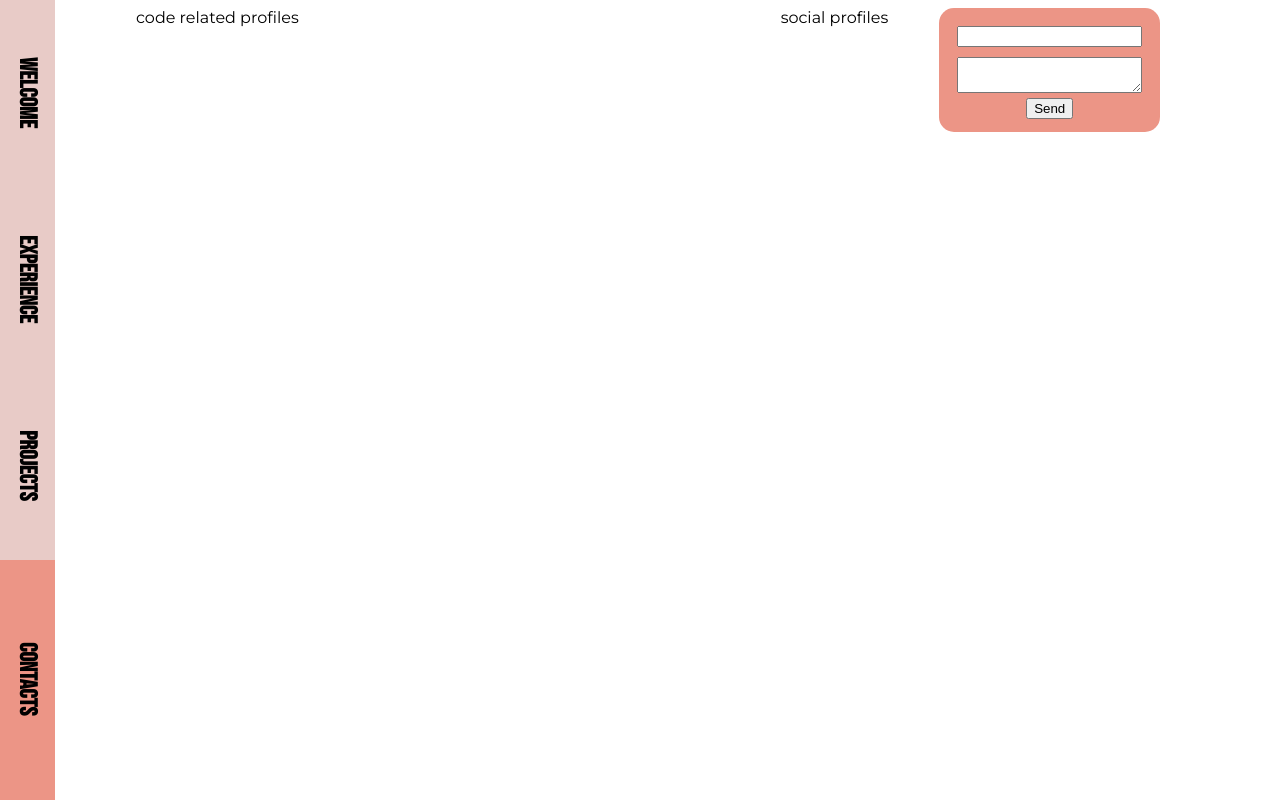
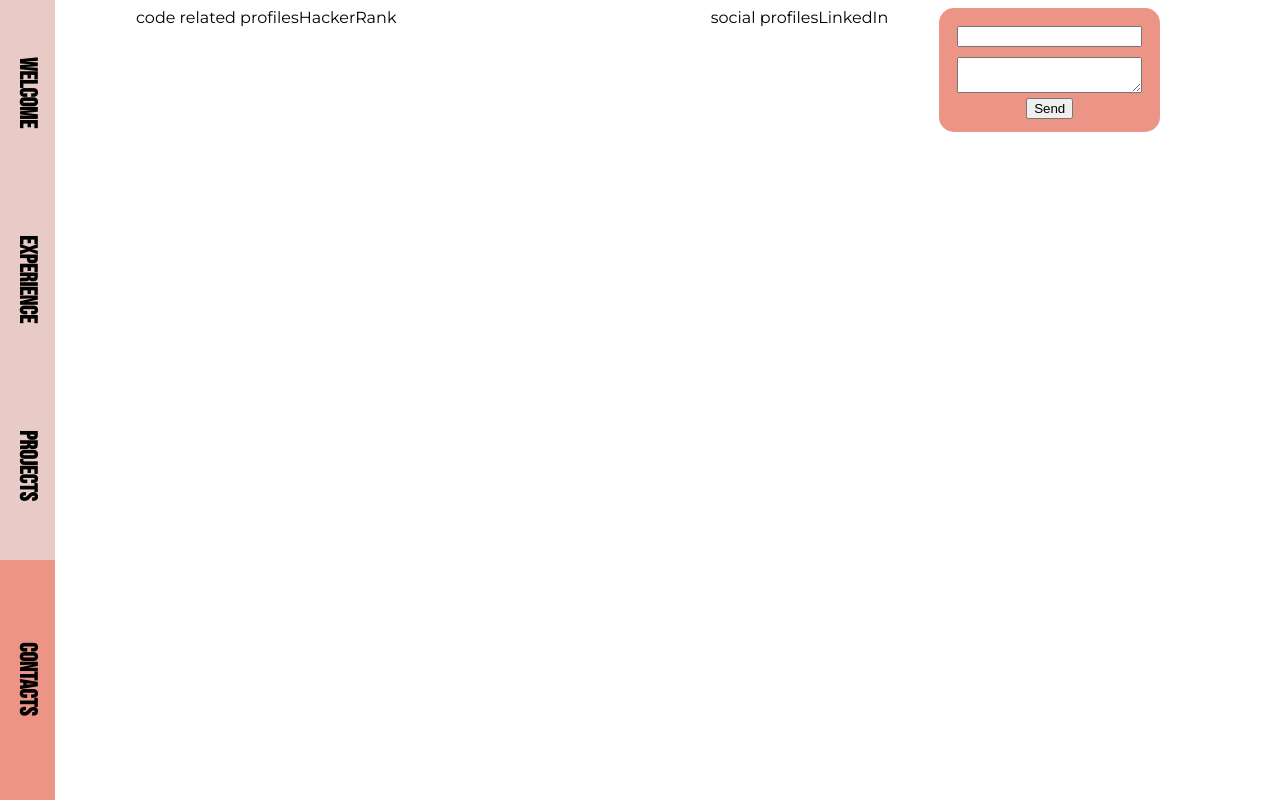
Before and after one commit to AlimovaKatrin/CV-app, a React (Create React App) app: page /welcome in a window 1280 px wide. Both pictures are taken after a click on the element "CONTACTS". Built offline with nearby package versions, Linux system fonts and the light colour scheme.

Commit message:
contact content

```diff
--- a/src/pages/Contact-page/Contact-page.js
+++ b/src/pages/Contact-page/Contact-page.js
@@ -1,5 +1,5 @@
 import style from './Contact-page.module.scss';
-
+import { contactContent } from '../../utils/content.json';
 import Form from '../../components/Form/Form';
 
 function ContactPage ( props ) {
@@ -9,9 +9,15 @@ function ContactPage ( props ) {
                 <div className={style.linksblock}>
                     <div>
                         code related profiles
+                        {contactContent.codeNetworks.map(el=><span>
+                            {el.name}
+                        </span>)}
                     </div>
                     <div>
                         social profiles
+                        {contactContent.socialNetworks.map(el=><span>
+                            {el.name}
+                        </span>)}
                     </div>
                 </div>
                 <Form/>
--- a/src/utils/content.json
+++ b/src/utils/content.json
@@ -57,5 +57,15 @@
       "position": "Campus Director",
       "description": "My responsibilities: opening campus in SaintPetersburg, hiring staff , teach staff, creating lections for students, developing of campus and searching for partners"
     }
-  ]
+  ],
+  "contactContent": {
+    "socialNetworks": [{
+      "name": "LinkedIn",
+      "url": "link"
+    }],
+    "codeNetworks": [{
+      "name": "HackerRank",
+      "url": "link"
+    }]
+  }
 }
```
